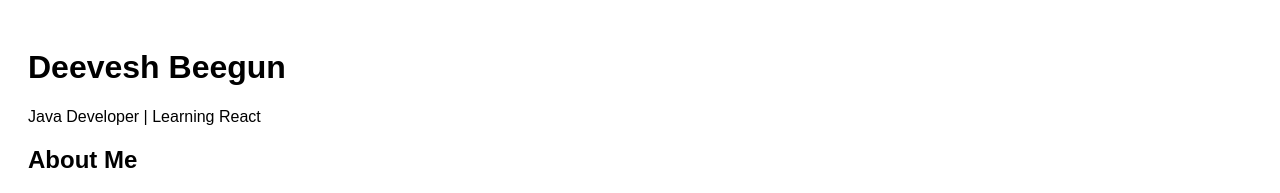
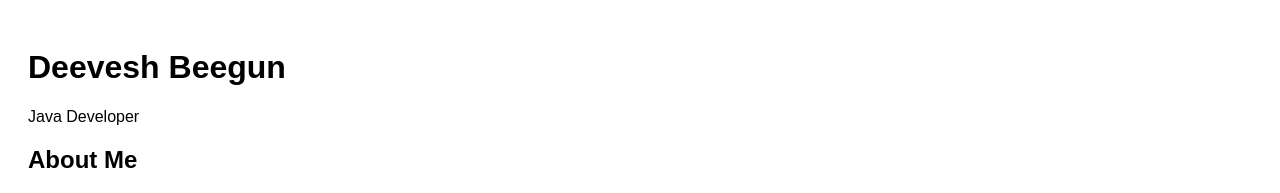
Before and after one commit to DeeveshBeegun/personal_website, a React (Vite) app in the folder frontend/: page / in a window 1280 px wide. Shown: the top 193 px of the page. Built offline with nearby package versions, Linux system fonts and the light colour scheme.

Commit message:
Update header

```diff
--- a/frontend/src/components/Header.tsx
+++ b/frontend/src/components/Header.tsx
@@ -1,8 +1,8 @@
 export default function Header() {
-    return (
-        <header>
-            <h1>Deevesh Beegun</h1>
-            <p>Java Developer | Learning React</p>
-        </header>
-    );
+  return (
+    <header>
+      <h1>Deevesh Beegun</h1>
+      <p>Java Developer</p>
+    </header>
+  );
 }
```
